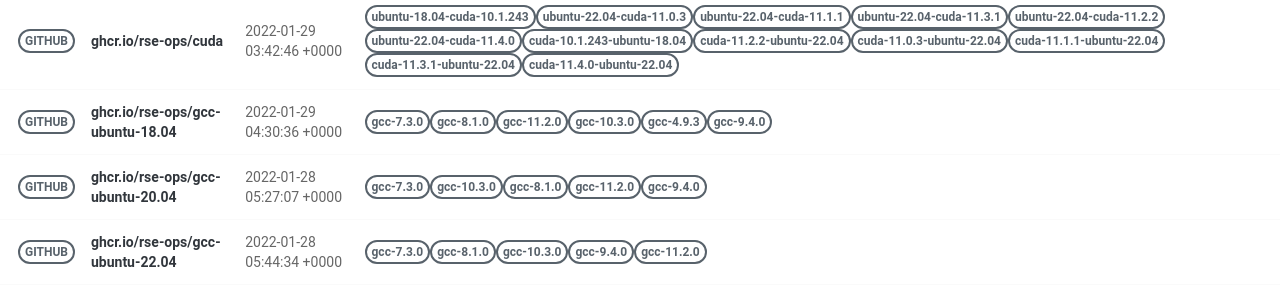
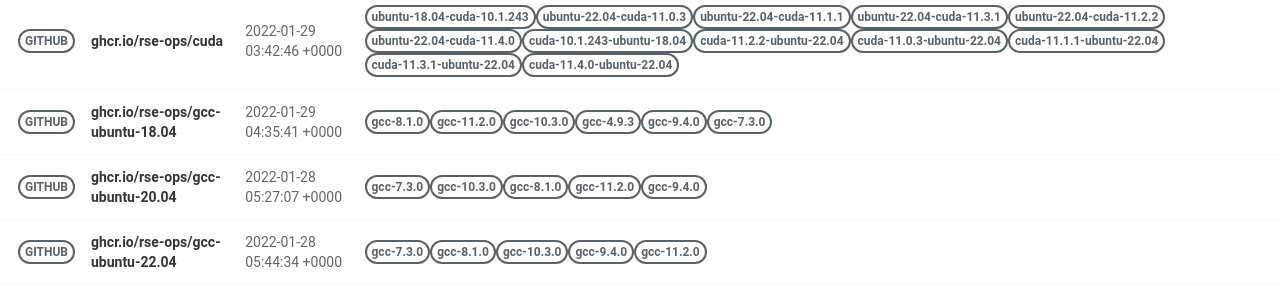
Before and after one commit to rse-ops/docker-images, a Jekyll site: the page built from pages/index.md, in a window 1280 px wide. Shown: the part 502-801 px from the top of the page. Built offline with Jekyll 4.4.1, drawn with Linux system fonts in a browser that asks for light colours; nearby versions of some CDN libraries.

Commit message:
Automated push to update library 2022-01-29

```diff
--- a/_library/ghcr.io-rse-ops-gcc-ubuntu-18.04.md
+++ b/_library/ghcr.io-rse-ops-gcc-ubuntu-18.04.md
@@ -1,14 +1,11 @@
 ---
 layout: container
 name: ghcr.io/rse-ops/gcc-ubuntu-18.04
-updated_at: 2022-01-29 04:30:36.765354
+updated_at: 2022-01-29 04:35:41.025168
 
 
 container_url: https://github.com/orgs/rse-ops/packages/container/package/gcc-ubuntu-18.04
 versions:
- - tag: gcc-7.3.0
-   dockerfile: https://github.com/rse-ops/docker-images/blob/main/ubuntu/gcc/Dockerfile
-   manifest: https://crane.ggcr.dev/manifest/ghcr.io/rse-ops/gcc-ubuntu-18.04:gcc-7.3.0
  - tag: gcc-8.1.0
    dockerfile: https://github.com/rse-ops/docker-images/blob/main/ubuntu/gcc/Dockerfile
    manifest: https://crane.ggcr.dev/manifest/ghcr.io/rse-ops/gcc-ubuntu-18.04:gcc-8.1.0
```
Also changed, not shown: other parts of _library/ghcr.io-rse-ops-gcc-ubuntu-18.04.md (+3 -0 lines).
